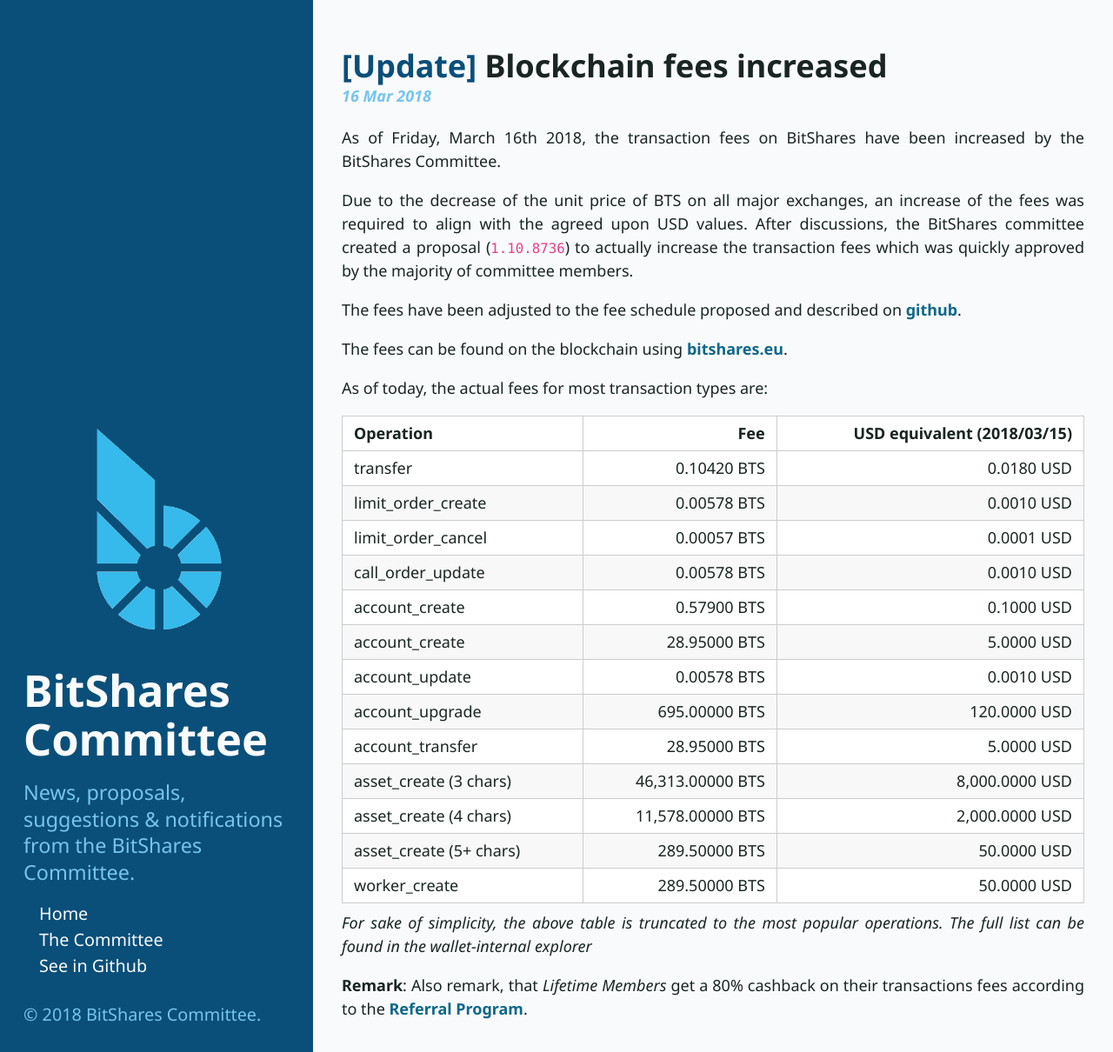
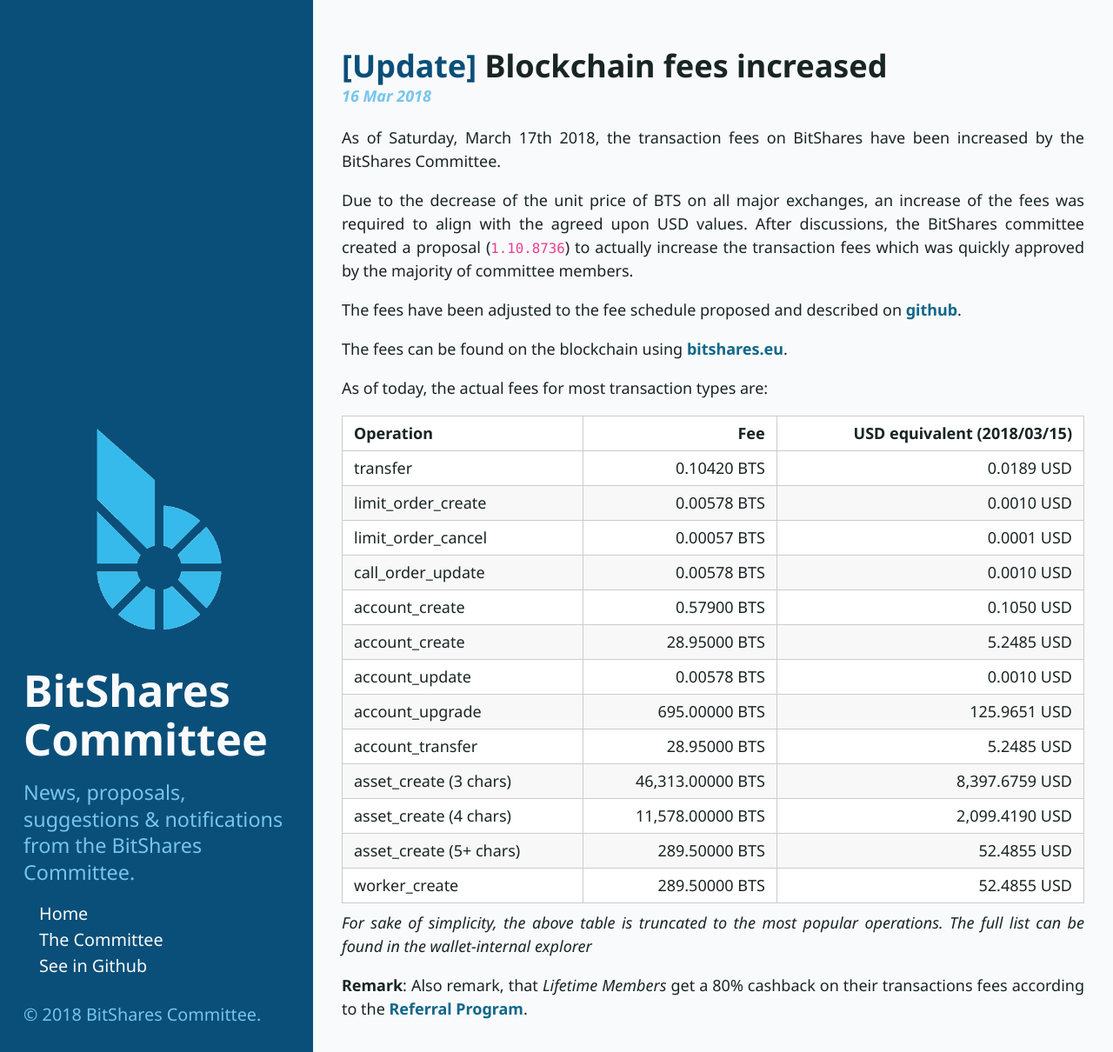
Before and after one commit to BitShares-Committee/BitShares-Committee.github.io, a Jekyll site: the page built from _posts/2018-03-16-blockchain-fees-increased.md, in a window 1280 px wide and 1210 px high. Shown: the whole window at 87% size. Built offline with Jekyll 4.4.1, drawn with Linux system fonts in a browser that asks for light colours.

Commit message:
Fee Dupdate

```diff
--- a/_posts/2018-03-16-blockchain-fees-increased.md
+++ b/_posts/2018-03-16-blockchain-fees-increased.md
@@ -3,7 +3,7 @@
 title: "[Update]|Blockchain fees increased"
 ---
 
-As of Friday, March 16th 2018, the transaction fees on BitShares have
+As of Saturday, March 17th 2018, the transaction fees on BitShares have
 been increased by the BitShares Committee.
 
 Due to the decrease of the unit price of BTS on all major exchanges, an increase
@@ -21,19 +21,19 @@
 
 | Operation                                 |                      Fee |  USD equivalent (2018/03/15)|
 | ----------------------------------------- | ------------------------:| --------------------:|
-| transfer                                  |              0.10420 BTS |           0.0180 USD |
+| transfer                                  |              0.10420 BTS |           0.0189 USD |
 | limit_order_create                        |              0.00578 BTS |           0.0010 USD |
 | limit_order_cancel                        |              0.00057 BTS |           0.0001 USD |
 | call_order_update                         |              0.00578 BTS |           0.0010 USD |
-| account_create                            |              0.57900 BTS |           0.1000 USD |
-| account_create                            |             28.95000 BTS |           5.0000 USD |
+| account_create                            |              0.57900 BTS |           0.1050 USD |
+| account_create                            |             28.95000 BTS |           5.2485 USD |
 | account_update                            |              0.00578 BTS |           0.0010 USD |
-| account_upgrade                           |            695.00000 BTS |         120.0000 USD |
-| account_transfer                          |             28.95000 BTS |           5.0000 USD |
-| asset_create (3 chars)                    |         46,313.00000 BTS |       8,000.0000 USD |
-| asset_create (4 chars)                    |         11,578.00000 BTS |       2,000.0000 USD |
-| asset_create (5+ chars)                   |            289.50000 BTS |          50.0000 USD |
-| worker_create                             |            289.50000 BTS |          50.0000 USD |
+| account_upgrade                           |            695.00000 BTS |         125.9651 USD |
+| account_transfer                          |             28.95000 BTS |           5.2485 USD |
+| asset_create (3 chars)                    |         46,313.00000 BTS |       8,397.6759 USD |
+| asset_create (4 chars)                    |         11,578.00000 BTS |       2,099.4190 USD |
+| asset_create (5+ chars)                   |            289.50000 BTS |          52.4855 USD |
+| worker_create                             |            289.50000 BTS |          52.4855 USD |
 
 *For sake of simplicity, the above table is truncated to the most popular operations. The full list can be found in the wallet-internal explorer*
 
```
